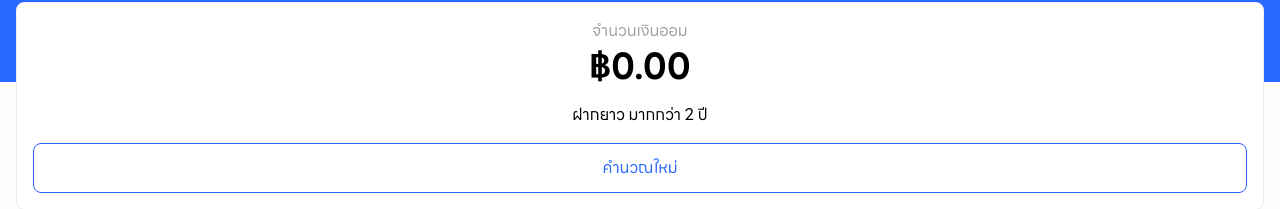
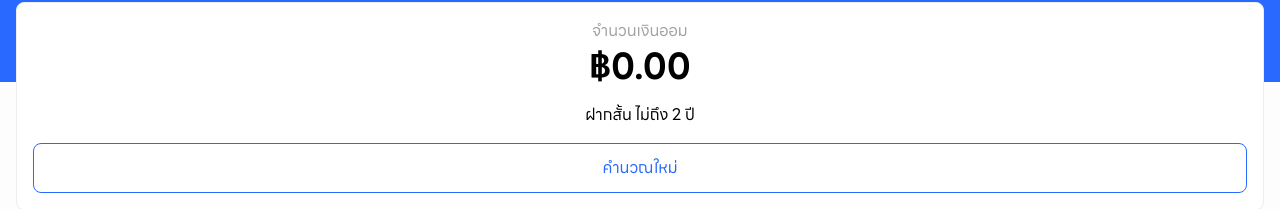
Before and after one commit to itoon/save-smart, a Nuxt app: page / in a window 1280 px wide. Both pictures are taken after a click on the button "คำนวณ". Shown: the part 126-335 px from the top of the page. Built offline with nearby package versions, Linux system fonts and the light colour scheme.

Commit message:
✏️ display correct more than 2 years message

```diff
--- a/app.vue
+++ b/app.vue
@@ -21,7 +21,7 @@
         <label for="more2years">
           <input
             id="more2years"
-            v-model="isSaving2Year"
+            v-model="canSavingMore2Years"
             type="checkbox"
             class="h-4 w-4 rounded border-gray-300 text-[#2969FF] focus:ring-[#2969FF]"
           />
@@ -52,8 +52,8 @@
             }}
           </h2>
         </div>
-        <p v-show="isSaving2Year" class="text-center">ฝากสั้น ไม่ถึง 2 ปี</p>
-        <p v-show="!isSaving2Year" class="text-center">ฝากยาว มากกว่า 2 ปี</p>
+        <p v-show="!canSavingMore2Years" class="text-center">ฝากสั้น ไม่ถึง 2 ปี</p>
+        <p v-show="canSavingMore2Years" class="text-center">ฝากยาว มากกว่า 2 ปี</p>
         <button
           class="border border-[#2969FF] py-3 text-[#2969FF] rounded-lg"
           @click="isShowInput = true"
@@ -102,7 +102,7 @@
 <script setup lang="ts">
 import { banks } from "~/data/banks";
 const saving = ref(0);
-const isSaving2Year = ref(false);
+const canSavingMore2Years = ref(false);
 const isShowInput = ref(true);
 
 const bankCalculator = ref(banks);
@@ -189,7 +189,7 @@ const calulate = () => {
               bankCalculator.value[5].ratio = (saveAlpha / saving.value) * 100;
               remainSaving = remainSaving - saveAlpha;
             }
-            if (remainSaving < 971000 && isSaving2Year.value) {
+            if (remainSaving < 971000 && canSavingMore2Years.value) {
               bankCalculator.value[6].saving = remainSaving;
               bankCalculator.value[6].ratio =
                 (remainSaving / saving.value) * 100;
@@ -206,7 +206,7 @@ const calulate = () => {
                   (remainSaving / saving.value) * 100;
                 return;
               }
-              if (isSaving2Year.value) {
+              if (canSavingMore2Years.value) {
                 // save to kept
                 bankCalculator.value[6].saving =
                   bankCalculator.value[6].saving + remainSaving;
```
